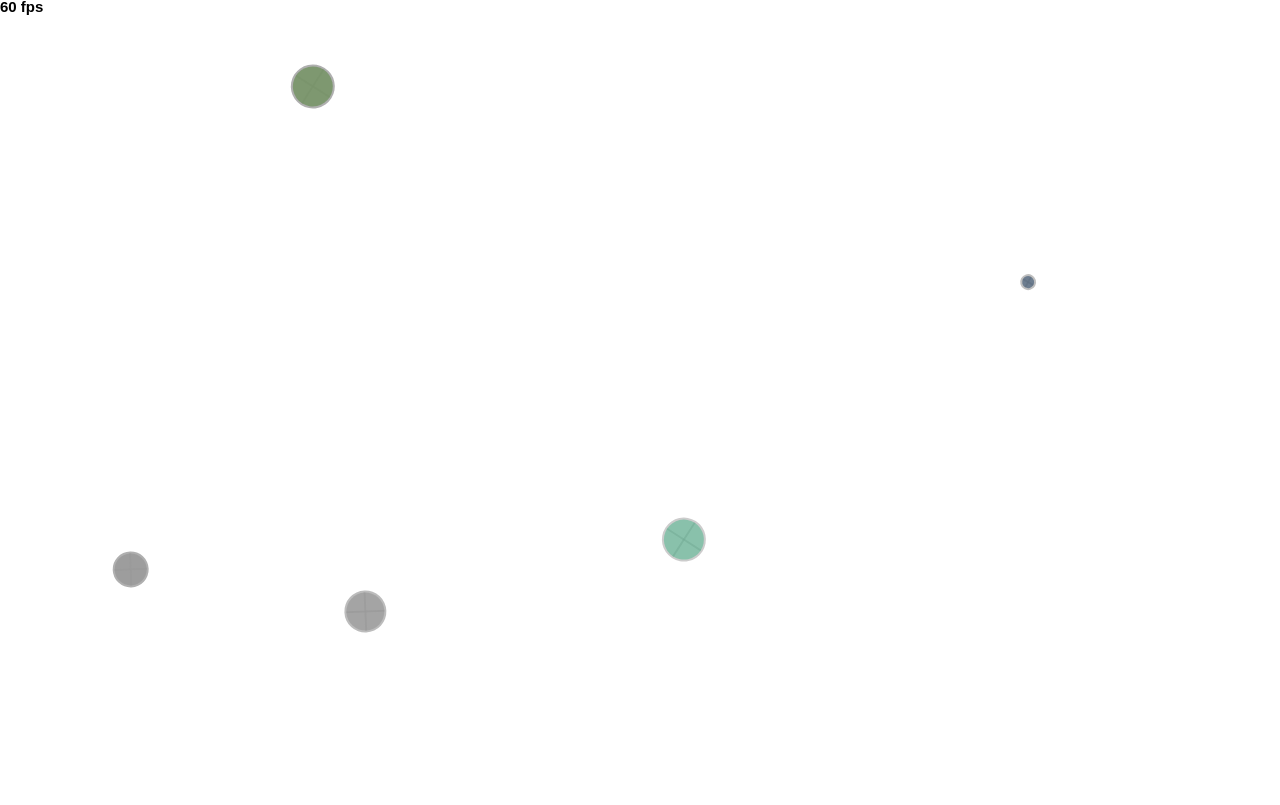
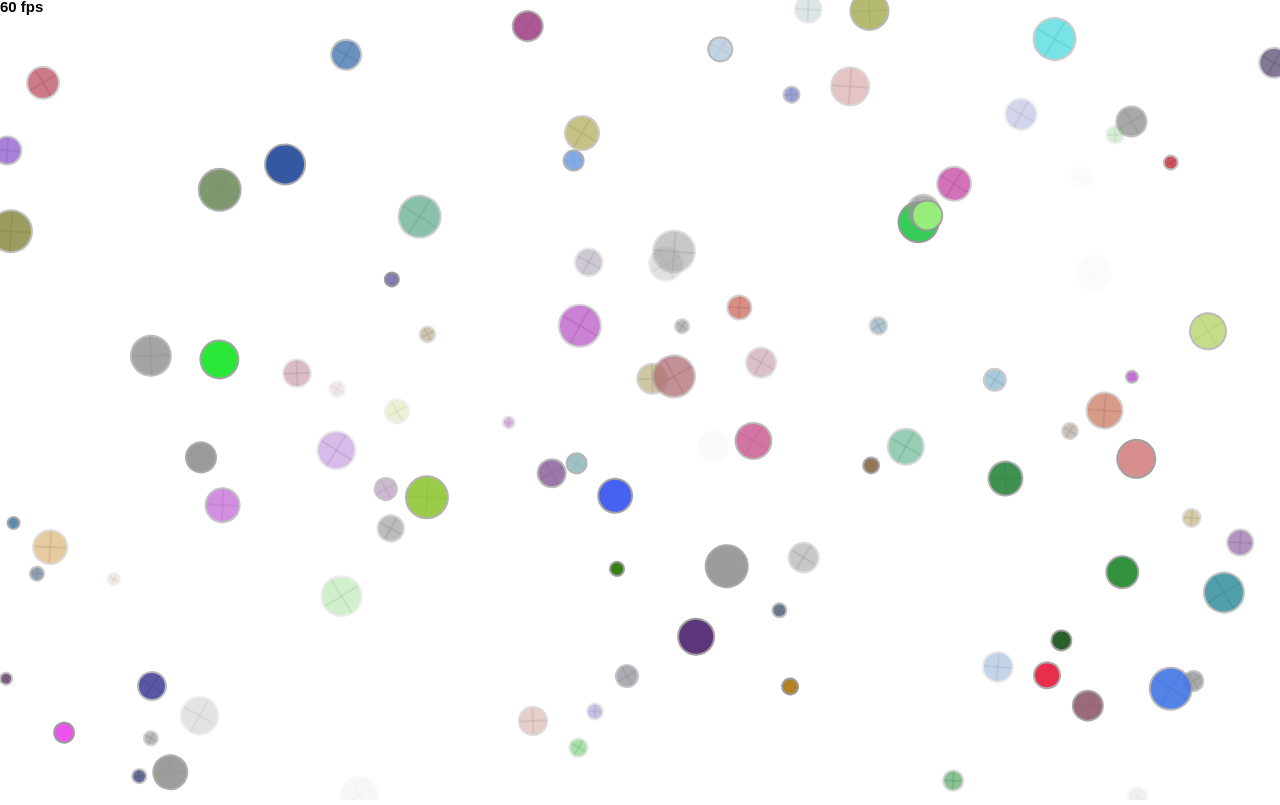
Before and after one commit to AaronMahaffey/AaronMahaffey.github.io, a website: page projects/circularity/index.html in a window 1280 px wide. Drawn offline with Linux system fonts and the light colour scheme.

Commit message:
save all

```diff
--- a/projects/circularity/js/init.js
+++ b/projects/circularity/js/init.js
@@ -26,17 +26,15 @@ var init = function (window) {
         // TODO 2 : Create a function that draws a circle
         function drawCircle() {
             circle = draw.randomCircleInArea(canvas, true, true, '#999', 2);
-            physikz.addRandomVelocity(circle, canvas);
+            physikz.addRandomVelocity(circle, canvas,10, 10);
             view.addChild(circle);
             circles.push(circle);
         }
 
         // TODO 3 / 7 : Call the drawCircle function
-        drawCircle();
-        drawCircle();
-        drawCircle();
-        drawCircle();
-        drawCircle();
+        for (var loopsCompleted = 0; loopsCompleted < 100; loopsCompleted++) {
+            drawCircle();
+        }
 
         view.addChild(fps);
         app.addUpdateable(fps);
@@ -44,39 +42,39 @@ var init = function (window) {
         game.checkCirclePosition = function(circle) {
             // TODO 5 : YOUR CODE STARTS HERE //////////////////////
 
+
             // if the circle has gone past the RIGHT side of the screen then place it on the LEFT
             if ( circle.x > canvas.width ) {
                 circle.x = 0;
             }
             // TODO 5a) if the circle has gone past of the LEFT side of the screen then place it on the RIGHT
-            else if ( / * Fill me in! * / ) {
-
+            else if ( circle.x < 0) {
+                circle.x = canvas.width;
             }
 
             // TODO 5b) if the circle has gone past of the TOP side of the screen then place it on the BOTTOM
-            if ( / * Fill me in! * / ) {
-
+            if ( circle.y > canvas.height ) {
+                circle.y = 0;
             }
             // TODO 5c) if the circle has gone past of the BOTTOM side of the screen then place it OFF-SCREEN TOP
-            else if ( / * Fill me in! * / ) {
-
+            else if (circle.y < 0) {
+                     circle.y = canvas.height;
             }
             // YOUR TODO 5 CODE ENDS HERE //////////////////////////
-        }
+        };
 
         function update() {
             // TODO 4 : Update the circle's position //
-            physikz.updatePosition(circles[0]);
-            physikz.updatePosition(circles[1]);
-            physikz.updatePosition(circles[2]);
-            physikz.updatePosition(circles[3]);
-            physikz.updatePosition(circles[4]);
+            for (var i = 0; i < circles.length; i++) {
+                var eachValue = circles[i];
+                physikz.updatePosition(eachValue);
+            }
 
             // TODO 5 : Call game.checkCirclePosition on your circles.
-
-
-            // TODO 8 : Iterate over the array
-
+            for (var i = 0; i < circles.length ; i++) {
+                var eachCircle = circles[i];
+                game.checkCirclePosition(eachCircle);
+            }
 
         }
 
```
Also changed, not shown: index.html (+1 -1 lines).
